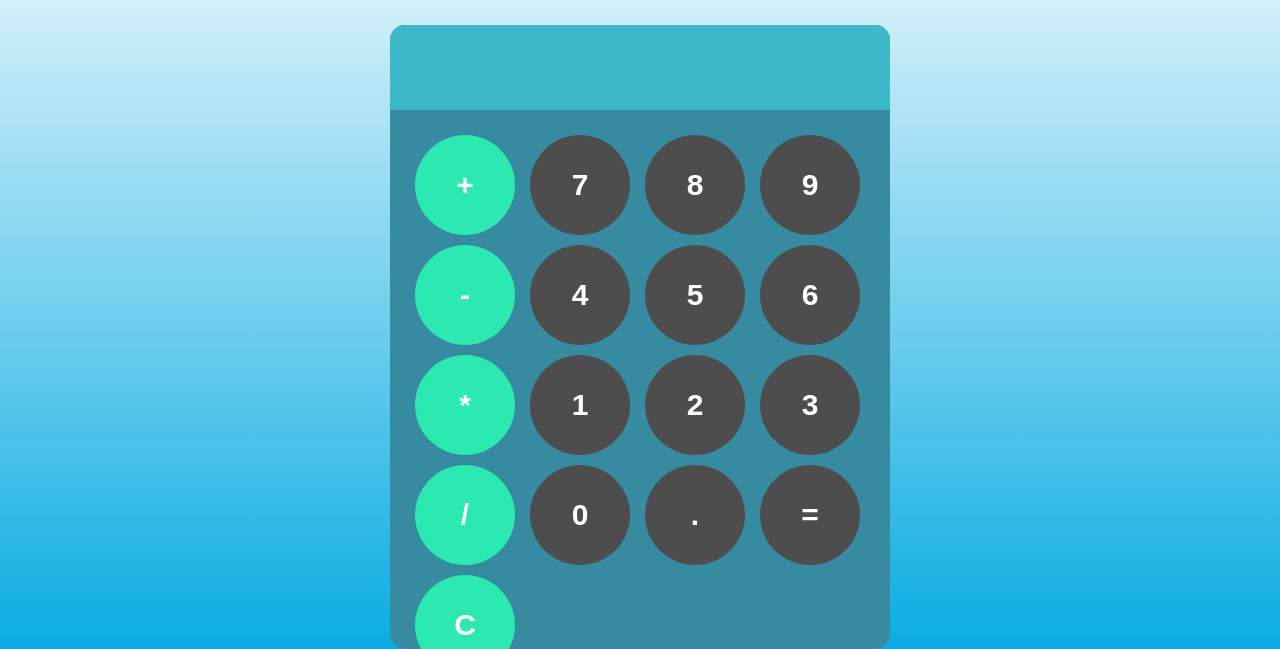
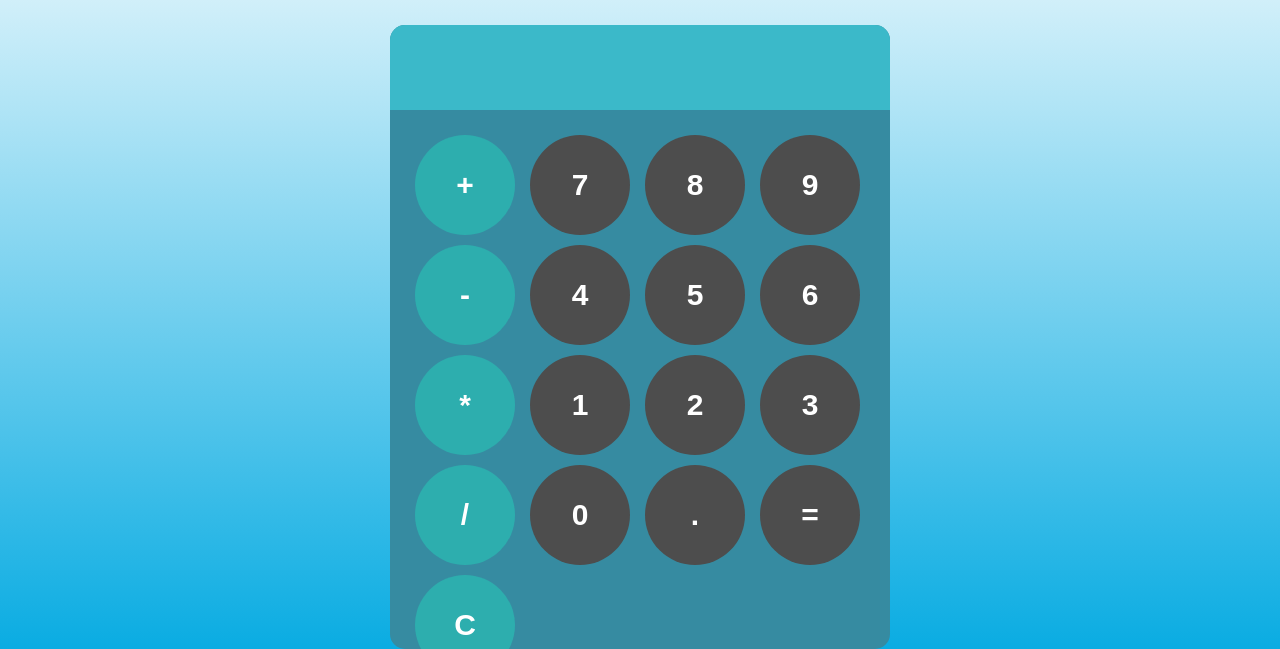
Before and after one commit to xKevBac/Simple-Calculator, a plain HTML site: page Calculator/index.html in a window 1280 px wide. Shown: the part 151-800 px from the top of the page. Drawn offline with Linux system fonts and the light colour scheme.

Commit message:
Update style.css

```diff
--- a/Calculator/style.css
+++ b/Calculator/style.css
@@ -60,7 +60,7 @@ button:active{
 }
 
 .op-button{
-    background-color: hsl(162, 81%, 54%);
+    background-color: hsl(180, 59%, 43%);
 }
 
 .op-button:hover{
```
